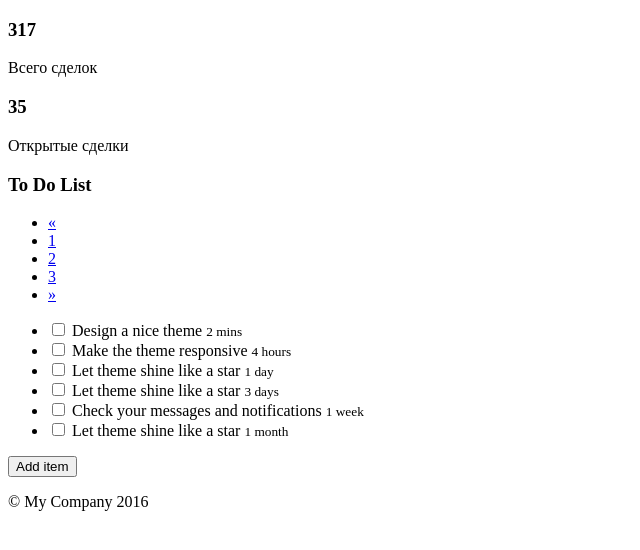
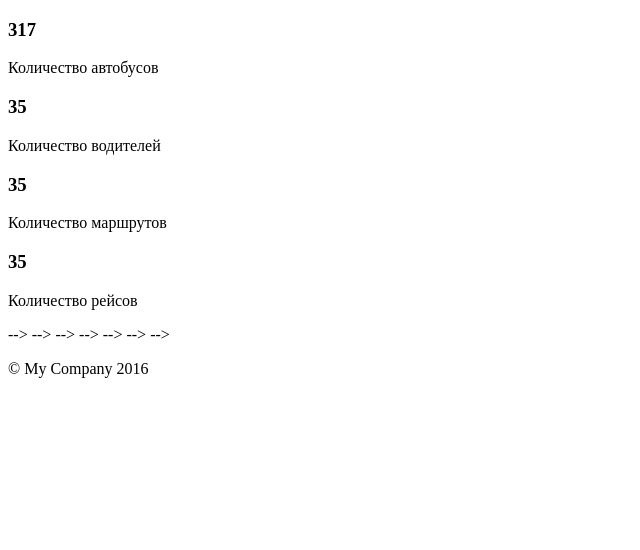
Before and after one commit to pers1307/Bus-depot, a Yii app: template backend/views/cabinet/index.php in a window 1280 px wide. Shown: the top 550 px of the page, without its empty margins (0-640 px from the left). Run offline with PHP 8.4 and a stand-in for Yii, Linux system fonts and the light colour scheme; the template is opened without the code that fills it, so the values that code supplies are empty; some libraries are stand-ins or nearby versions.

Commit message:
backend dashboadd

```diff
--- a/backend/views/cabinet/index.php
+++ b/backend/views/cabinet/index.php
@@ -1,146 +1,169 @@
-<!-- Main content -->
 <section class="content">
-<!-- Small boxes (Stat box) -->
+
     <div class="row">
         <div class="col-lg-3 col-xs-6">
-        <!-- small box -->
             <div class="small-box bg-green">
                 <div class="inner">
                     <h3>317</h3>
-                <p>Всего сделок</p>
+                    <p>Количество автобусов</p>
                 </div>
                 <div class="icon">
-                <i class="ion ion-stats-bars"></i>
+                    <i class="ion ion-android-bus"></i>
                 </div>
             </div>
-    </div><!-- ./col -->
+        </div>
 
         <div class="col-lg-3 col-xs-6">
-        <!-- small box -->
-        <div class="small-box bg-red">
+            <div class="small-box bg-light-blue">
                 <div class="inner">
                     <h3>35</h3>
-                <p>Открытые сделки</p>
+                    <p>Количество водителей</p>
                 </div>
                 <div class="icon">
-                <i class="ion ion-pie-graph"></i>
+                    <i class="ion ion-person-stalker"></i>
                 </div>
             </div>
-    </div><!-- ./col -->
-</div><!-- /.row -->
-<!-- Main row -->
+        </div>
+
+        <div class="col-lg-3 col-xs-6">
+            <div class="small-box bg-green-gradient">
+                <div class="inner">
+                    <h3>35</h3>
+                    <p>Количество маршрутов</p>
+                </div>
+                <div class="icon">
+                    <i class="ion ion-android-done-all"></i>
+                </div>
+            </div>
+        </div>
+
+        <div class="col-lg-3 col-xs-6">
+            <div class="small-box bg-red-gradient">
+                <div class="inner">
+                    <h3>35</h3>
+                    <p>Количество рейсов</p>
+                </div>
+                <div class="icon">
+                    <i class="ion ion-ios-time-outline"></i>
+                </div>
+            </div>
+        </div>
+
+    </div>
+
 <div class="row">
-<!-- Left col -->
+
 <section class="col-lg-12 connectedSortable">
 
 <!-- TO DO List -->
-<div class="box box-primary">
-    <div class="box-header">
-        <i class="ion ion-clipboard"></i>
-        <h3 class="box-title">To Do List</h3>
-        <div class="box-tools pull-right">
-            <ul class="pagination pagination-sm inline">
-                <li><a href="#">&laquo;</a></li>
-                <li><a href="#">1</a></li>
-                <li><a href="#">2</a></li>
-                <li><a href="#">3</a></li>
-                <li><a href="#">&raquo;</a></li>
-            </ul>
+<!--<div class="box box-primary">-->
+<!--    <div class="box-header">-->
+<!--        <i class="ion ion-clipboard"></i>-->
+<!--        <h3 class="box-title">To Do List</h3>-->
+<!--        <div class="box-tools pull-right">-->
+<!--            <ul class="pagination pagination-sm inline">-->
+<!--                <li><a href="#">&laquo;</a></li>-->
+<!--                <li><a href="#">1</a></li>-->
+<!--                <li><a href="#">2</a></li>-->
+<!--                <li><a href="#">3</a></li>-->
+<!--                <li><a href="#">&raquo;</a></li>-->
+<!--            </ul>-->
+<!--        </div>-->
+<!--    </div><!-- /.box-header -->-->
+<!--    <div class="box-body">-->
+<!--        <ul class="todo-list">-->
+<!--            <li>-->
+<!--                <!-- drag handle -->-->
+<!--                      <span class="handle">-->
+<!--                        <i class="fa fa-ellipsis-v"></i>-->
+<!--                        <i class="fa fa-ellipsis-v"></i>-->
+<!--                      </span>-->
+<!--                <!-- checkbox -->-->
+<!--                <input type="checkbox" value="" name="">-->
+<!--                <!-- todo text -->-->
+<!--                <span class="text">Design a nice theme</span>-->
+<!--                <!-- Emphasis label -->-->
+<!--                <small class="label label-danger"><i class="fa fa-clock-o"></i> 2 mins</small>-->
+<!--                <!-- General tools such as edit or delete-->-->
+<!--                <div class="tools">-->
+<!--                    <i class="fa fa-edit"></i>-->
+<!--                    <i class="fa fa-trash-o"></i>-->
+<!--                </div>-->
+<!--            </li>-->
+<!--            <li>-->
+<!--                      <span class="handle">-->
+<!--                        <i class="fa fa-ellipsis-v"></i>-->
+<!--                        <i class="fa fa-ellipsis-v"></i>-->
+<!--                      </span>-->
+<!--                <input type="checkbox" value="" name="">-->
+<!--                <span class="text">Make the theme responsive</span>-->
+<!--                <small class="label label-info"><i class="fa fa-clock-o"></i> 4 hours</small>-->
+<!--                <div class="tools">-->
+<!--                    <i class="fa fa-edit"></i>-->
+<!--                    <i class="fa fa-trash-o"></i>-->
+<!--                </div>-->
+<!--            </li>-->
+<!--            <li>-->
+<!--                      <span class="handle">-->
+<!--                        <i class="fa fa-ellipsis-v"></i>-->
+<!--                        <i class="fa fa-ellipsis-v"></i>-->
+<!--                      </span>-->
+<!--                <input type="checkbox" value="" name="">-->
+<!--                <span class="text">Let theme shine like a star</span>-->
+<!--                <small class="label label-warning"><i class="fa fa-clock-o"></i> 1 day</small>-->
+<!--                <div class="tools">-->
+<!--                    <i class="fa fa-edit"></i>-->
+<!--                    <i class="fa fa-trash-o"></i>-->
+<!--                </div>-->
+<!--            </li>-->
+<!--            <li>-->
+<!--                      <span class="handle">-->
+<!--                        <i class="fa fa-ellipsis-v"></i>-->
+<!--                        <i class="fa fa-ellipsis-v"></i>-->
+<!--                      </span>-->
+<!--                <input type="checkbox" value="" name="">-->
+<!--                <span class="text">Let theme shine like a star</span>-->
+<!--                <small class="label label-success"><i class="fa fa-clock-o"></i> 3 days</small>-->
+<!--                <div class="tools">-->
+<!--                    <i class="fa fa-edit"></i>-->
+<!--                    <i class="fa fa-trash-o"></i>-->
+<!--                </div>-->
+<!--            </li>-->
+<!--            <li>-->
+<!--                      <span class="handle">-->
+<!--                        <i class="fa fa-ellipsis-v"></i>-->
+<!--                        <i class="fa fa-ellipsis-v"></i>-->
+<!--                      </span>-->
+<!--                <input type="checkbox" value="" name="">-->
+<!--                <span class="text">Check your messages and notifications</span>-->
+<!--                <small class="label label-primary"><i class="fa fa-clock-o"></i> 1 week</small>-->
+<!--                <div class="tools">-->
+<!--                    <i class="fa fa-edit"></i>-->
+<!--                    <i class="fa fa-trash-o"></i>-->
+<!--                </div>-->
+<!--            </li>-->
+<!--            <li>-->
+<!--                      <span class="handle">-->
+<!--                        <i class="fa fa-ellipsis-v"></i>-->
+<!--                        <i class="fa fa-ellipsis-v"></i>-->
+<!--                      </span>-->
+<!--                <input type="checkbox" value="" name="">-->
+<!--                <span class="text">Let theme shine like a star</span>-->
+<!--                <small class="label label-default"><i class="fa fa-clock-o"></i> 1 month</small>-->
+<!--                <div class="tools">-->
+<!--                    <i class="fa fa-edit"></i>-->
+<!--                    <i class="fa fa-trash-o"></i>-->
+<!--                </div>-->
+<!--            </li>-->
+<!--        </ul>-->
+<!--    </div><!-- /.box-body -->-->
+<!--    <div class="box-footer clearfix no-border">-->
+<!--        <button class="btn btn-default pull-right"><i class="fa fa-plus"></i> Add item</button>-->
+<!--    </div>-->
+<!--</div>-->
+
+</section>
+
 </div>
-    </div><!-- /.box-header -->
-    <div class="box-body">
-        <ul class="todo-list">
-            <li>
-                <!-- drag handle -->
-                      <span class="handle">
-                        <i class="fa fa-ellipsis-v"></i>
-                        <i class="fa fa-ellipsis-v"></i>
-                      </span>
-                <!-- checkbox -->
-                <input type="checkbox" value="" name="">
-                <!-- todo text -->
-                <span class="text">Design a nice theme</span>
-                <!-- Emphasis label -->
-                <small class="label label-danger"><i class="fa fa-clock-o"></i> 2 mins</small>
-                <!-- General tools such as edit or delete-->
-                <div class="tools">
-                    <i class="fa fa-edit"></i>
-                    <i class="fa fa-trash-o"></i>
-                </div>
-            </li>
-            <li>
-                      <span class="handle">
-                        <i class="fa fa-ellipsis-v"></i>
-                        <i class="fa fa-ellipsis-v"></i>
-                      </span>
-                <input type="checkbox" value="" name="">
-                <span class="text">Make the theme responsive</span>
-                <small class="label label-info"><i class="fa fa-clock-o"></i> 4 hours</small>
-                <div class="tools">
-                    <i class="fa fa-edit"></i>
-                    <i class="fa fa-trash-o"></i>
-                </div>
-            </li>
-            <li>
-                      <span class="handle">
-                        <i class="fa fa-ellipsis-v"></i>
-                        <i class="fa fa-ellipsis-v"></i>
-                      </span>
-                <input type="checkbox" value="" name="">
-                <span class="text">Let theme shine like a star</span>
-                <small class="label label-warning"><i class="fa fa-clock-o"></i> 1 day</small>
-                <div class="tools">
-                    <i class="fa fa-edit"></i>
-                    <i class="fa fa-trash-o"></i>
-                </div>
-            </li>
-            <li>
-                      <span class="handle">
-                        <i class="fa fa-ellipsis-v"></i>
-                        <i class="fa fa-ellipsis-v"></i>
-                      </span>
-                <input type="checkbox" value="" name="">
-                <span class="text">Let theme shine like a star</span>
-                <small class="label label-success"><i class="fa fa-clock-o"></i> 3 days</small>
-                <div class="tools">
-                    <i class="fa fa-edit"></i>
-                    <i class="fa fa-trash-o"></i>
-                </div>
-            </li>
-            <li>
-                      <span class="handle">
-                        <i class="fa fa-ellipsis-v"></i>
-                        <i class="fa fa-ellipsis-v"></i>
-                      </span>
-                <input type="checkbox" value="" name="">
-                <span class="text">Check your messages and notifications</span>
-                <small class="label label-primary"><i class="fa fa-clock-o"></i> 1 week</small>
-                <div class="tools">
-                    <i class="fa fa-edit"></i>
-                    <i class="fa fa-trash-o"></i>
-                </div>
-            </li>
-            <li>
-                      <span class="handle">
-                        <i class="fa fa-ellipsis-v"></i>
-                        <i class="fa fa-ellipsis-v"></i>
-                      </span>
-                <input type="checkbox" value="" name="">
-                <span class="text">Let theme shine like a star</span>
-                <small class="label label-default"><i class="fa fa-clock-o"></i> 1 month</small>
-                <div class="tools">
-                    <i class="fa fa-edit"></i>
-                    <i class="fa fa-trash-o"></i>
-                </div>
-            </li>
-        </ul>
-    </div><!-- /.box-body -->
-    <div class="box-footer clearfix no-border">
-        <button class="btn btn-default pull-right"><i class="fa fa-plus"></i> Add item</button>
-    </div>
-</div><!-- /.box -->
 
-</section><!-- /.Left col -->
-<!-- right col (We are only adding the ID to make the widgets sortable)-->
-</div><!-- /.row (main row) -->
 </section>
--- a/backend/views/layouts/inner.php
+++ b/backend/views/layouts/inner.php
@@ -8,6 +8,7 @@ use backend\assets\InnerAsset;
 
 InnerAsset::register($this);
 ?>
+
 <?php $this->beginPage() ?>
 <!DOCTYPE html>
 <html lang="<?= Yii::$app->language ?>">
@@ -26,7 +27,7 @@ InnerAsset::register($this);
     <script src="https://oss.maxcdn.com/respond/1.4.2/respond.min.js"></script>
     <![endif]-->
 </head>
-<body class="hold-transition skin-blue sidebar-mini">
+<body class="hold-transition skin-black sidebar-mini">
 <?php $this->beginBody() ?>
 
 <div class="wrapper">
```
Also changed, not shown: backend/views/cabinet/common/header.php (+2 -8 lines), backend/views/cabinet/common/sidebar.php (+9 -13 lines). Lines whose indentation alone changed are shown as unchanged.
